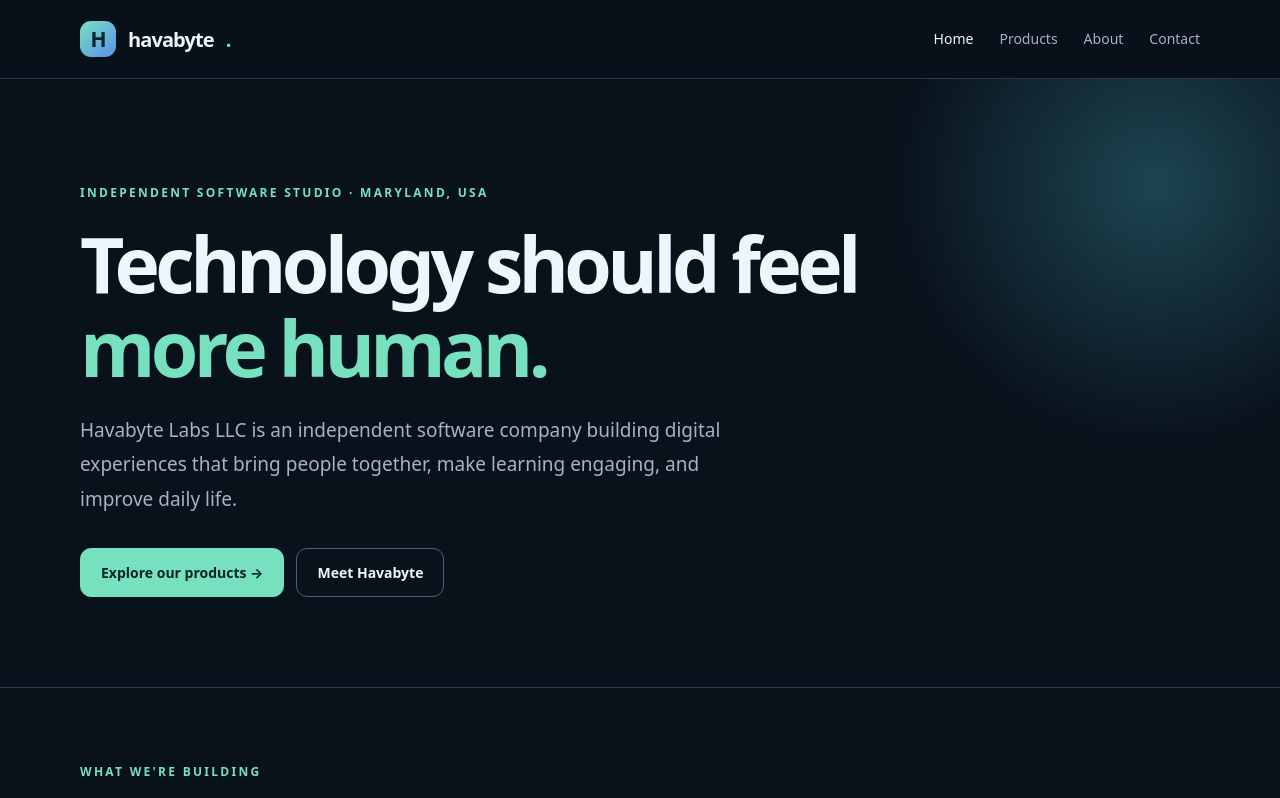
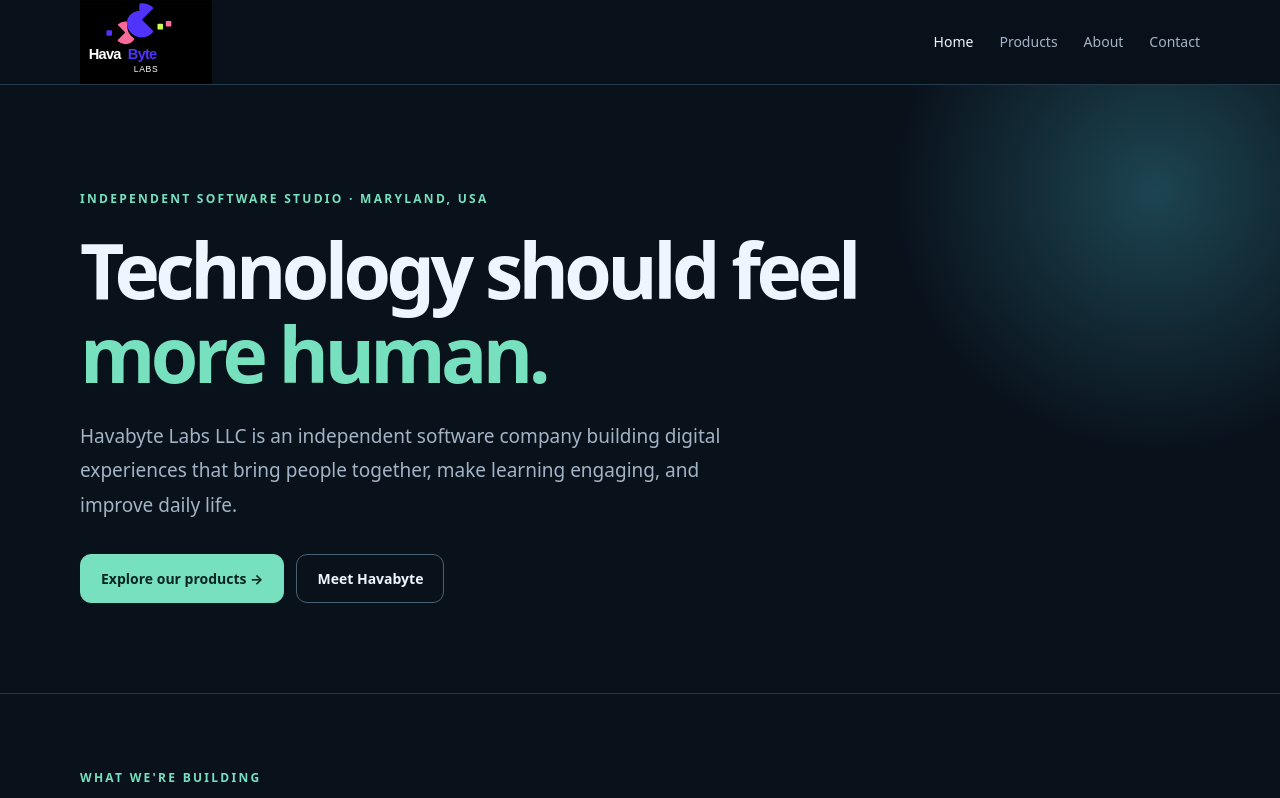
Before and after one commit to dryty93/havabyte-website, a plain HTML site: page index.html in a window 1280 px wide. Shown: the top 798 px of the page. Drawn offline with Linux system fonts and the light colour scheme.

Commit message:
Use Havabyte Labs approved-color logo in header and social metadata

```diff
--- a/index.html
+++ b/index.html
@@ -1,5 +1,5 @@
-<!doctype html><html lang="en"><head><meta charset="utf-8"><meta name="viewport" content="width=device-width, initial-scale=1"><meta name="theme-color" content="#09111b"><meta name="description" content="Havabyte Labs LLC develops thoughtful consumer software for connection, learning, and everyday life."><title>Havabyte Labs LLC — Software for the way we live</title><link rel="stylesheet" href="/styles.css"><link rel="icon" href="/favicon.svg" type="image/svg+xml"><link rel="canonical" href="https://havabytelabs.com/"></head><body>
-<header class="site-header"><nav class="nav wrap" aria-label="Main navigation"><a class="brand" href="/"><span class="brand-icon">H</span>havabyte<span style="color:var(--accent)">.</span></a><div class="nav-links"><a aria-current="page" href="/">Home</a><a href="/products/">Products</a><a href="/about/">About</a><a href="/contact/">Contact</a></div></nav></header>
+<!doctype html><html lang="en"><head><meta charset="utf-8"><meta name="viewport" content="width=device-width, initial-scale=1"><meta name="theme-color" content="#09111b"><meta name="description" content="Havabyte Labs LLC develops thoughtful consumer software for connection, learning, and everyday life."><title>Havabyte Labs LLC — Software for the way we live</title><link rel="stylesheet" href="/styles.css"><link rel="icon" href="/favicon.svg" type="image/svg+xml"><link rel="canonical" href="https://havabytelabs.com/"><meta property="og:image" content="https://havabytelabs.com/assets/havabyte-logo.svg"><meta property="og:site_name" content="HavaByte Labs"></head><body>
+<header class="site-header"><nav class="nav wrap" aria-label="Main navigation"><a class="brand" href="/" aria-label="Havabyte Labs home"><img class="brand-logo" src="/assets/havabyte-logo.svg" alt="HavaByte Labs" width="132" height="84"></a><div class="nav-links"><a aria-current="page" href="/">Home</a><a href="/products/">Products</a><a href="/about/">About</a><a href="/contact/">Contact</a></div></nav></header>
 <main><section class="hero"><div class="wrap"><p class="eyebrow">Independent software studio · Maryland, USA</p><h1>Technology should feel <span>more human.</span></h1><p class="lede">Havabyte Labs LLC is an independent software company building digital experiences that bring people together, make learning engaging, and improve daily life.</p><div class="actions"><a class="button" href="/products/">Explore our products →</a><a class="button secondary" href="/about/">Meet Havabyte</a></div></div></section>
 <section class="section" id="products"><div class="wrap"><p class="eyebrow">What we're building</p><h2>Products with a purpose.</h2><p class="section-intro">Our portfolio spans social connection, language learning, and collaborative everyday experiences. These products are in development; availability and launch dates will be announced individually.</p><div class="grid"><article class="card"><div class="glyph" aria-hidden="true">♡</div><h3>Ditto</h3><p>A relationship and social discovery experience designed to help people connect more meaningfully.</p><span class="tag">In development</span></article><article class="card"><div class="glyph" aria-hidden="true">♫</div><h3>AudioLingo</h3><p>Language learning through music, synchronized lyrics, translation, and interactive practice.</p><span class="tag">In development</span></article><article class="card"><div class="glyph" aria-hidden="true">✳</div><h3>Upgrade Us</h3><p>Tools for couples and households to share responsibilities, celebrate effort, and grow together.</p><span class="tag">In development</span></article></div></div></section>
 <section class="section"><div class="wrap split"><div class="copy"><p class="eyebrow">The Havabyte approach</p><h2>Made for actual people, not just screens.</h2><p>We believe good software makes complicated things approachable. Our work focuses on clarity, useful interactions, and experiences that earn a place in people's daily routines.</p><a class="button secondary" href="/about/">Our company →</a></div><div class="feature-panel"><div class="facts"><div class="fact"><strong>Human-centered</strong><span>Designing from real needs and everyday moments.</span></div><div class="fact"><strong>Built to evolve</strong><span>Products that improve through feedback and iteration.</span></div><div class="fact"><strong>Independent by design</strong><span>Focused development and ownership of our product direction.</span></div></div></div></div></section>
```
